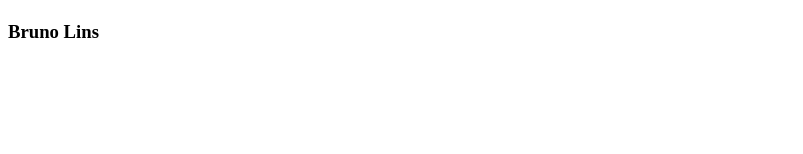
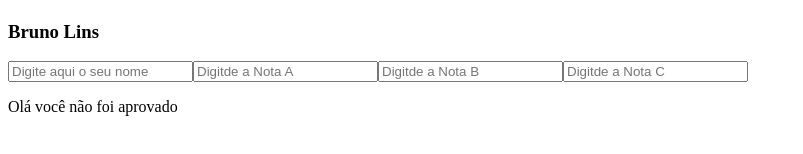
Before and after one commit to linsbruno/perfilReact, a React (Vite) app: page / in a window 1280 px wide. Shown: the part 190-344 px from the top of the page, without its empty margins (0-803 px from the left). Built offline with nearby package versions, Linux system fonts and the light colour scheme.

Commit message:
Criando formulario.jsx com reatividade, validando uma aprovação com 3 notas

```diff
--- a/src/App.jsx
+++ b/src/App.jsx
@@ -1,3 +1,4 @@
+import Formulario from "./components/Formulario";
 import Perfil from "./components/Perfil";
 
 
@@ -5,6 +6,7 @@ function App() {
   return (
     <>
       <Perfil nome="Bruno Lins" avatar="https://github.com/linsbruno.png"/>
+      <Formulario/>
     </>
   )
 }
--- /dev/null
+++ b/src/components/Formulario/index.jsx
@@ -0,0 +1,43 @@
+import { useState } from "react";
+
+const Formulario = () => {
+    let [materiaA, setMateriaA] = useState(0);
+    let [materiaB, setMateriaB] = useState(0);
+    let [materiaC, setMateriaC] = useState(0);
+    let [nome, setNome] = useState('');
+
+    const result = () =>{
+        const soma = materiaA + materiaB + materiaC;
+        const media = soma / 3;
+
+        if ( media >= 7) {
+            return (
+                <p>
+                    Olá {nome} você foi aprovado
+                </p>
+                )
+            }
+            else {
+                return (
+                    <p>
+                        Olá  {nome} você não foi aprovado
+                    </p>
+                )
+            }
+        }
+
+
+    return (
+        <>
+        <input type="text" placeholder="Digite aqui o seu nome" onChange={e=>setNome(e.target.value)}/>
+        <input type="number" placeholder="Digitde a Nota A" onChange={e =>setMateriaA(parseFloat(e.target.value))} />
+        <input type="number" placeholder="Digitde a Nota B" onChange={e =>setMateriaB(parseFloat(e.target.value))} />
+        <input type="number" placeholder="Digitde a Nota C" onChange={e =>setMateriaC(parseFloat(e.target.value))} />
+
+        <p>{result()}</p>
+
+        </>
+    )
+}
+
+export default Formulario;
```
